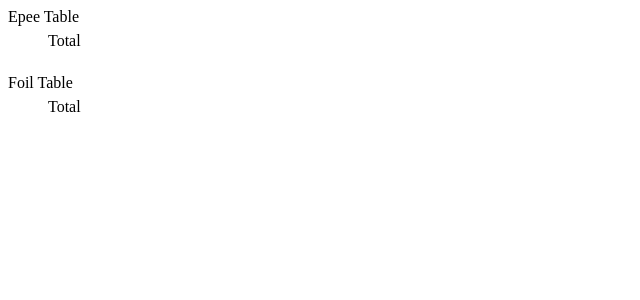
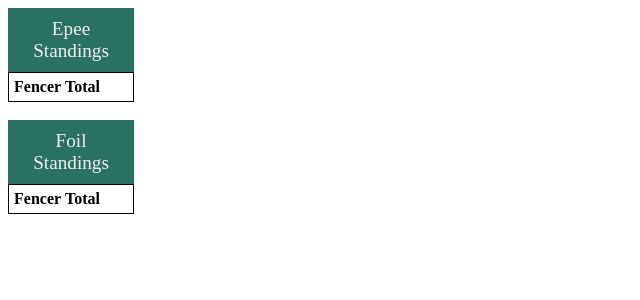
Before and after one commit to makrohn/ChamplainCupCalculator, a Django app: page /points/ in a window 1280 px wide. Shown: the top 300 px of the page, without its empty margins (0-640 px from the left). Run offline with Django 4.2, Linux system fonts and the light colour scheme; data that the repository does not hold is empty.

Commit message:
Better styling

```diff
--- a/points/static/standings.css
+++ b/points/static/standings.css
@@ -1,9 +1,21 @@
-table, th, td {
+table, td {
     border: 0px solid;
     padding: 2px;
     padding-right: 30px;
+    text-align: center;
   }
 
-  tr:nth-child(even) {
+table {
+    border: 1px solid;
+}
+
+caption {
+    background-color: #297260;
+    padding: 10px;
+    color: #f2f2f2;
+    font-size: larger;
+}
+
+tr:nth-child(even) {
     background-color: #f2f2f2;
-  }
+}
--- a/points/templates/index.html
+++ b/points/templates/index.html
@@ -3,21 +3,24 @@
     <link type="text/css" rel="stylesheet" href="{% static 'standings.css' %}">
 </head>
 <body>
-Epee Table
 <table>
-<tr>
-    <td>
-    </td>
+    <caption>
+Epee Standings
+    </caption>
+<thead>
+    <th>
+    Fencer
+    </th>
 {% for event, data in epee.events.items %}
-    <td>
+    <th>
         {{data.tournament}}<br />
         {{event}}
-    </td>
+    </th>
 {% endfor %}
-    <td>
+    <th>
         Total
-    </td>
-</tr>
+    </th>
+</thead>
 {% for fencer in epee.fencers %}
 <tr>
     {% for key, value in fencer.items %}
@@ -41,21 +44,24 @@ Epee Table
 {% endfor %}
 </table>
 <br />
-Foil Table
 <table>
-<tr>
-    <td>
-    </td>
+    <caption>
+Foil Standings
+    </caption>
+<thead>
+    <th>
+    Fencer
+    </th>
 {% for event, data in foil.events.items %}
-    <td>
+    <th>
         {{data.tournament}}<br />
         {{event}}
-    </td>
+    </th>
 {% endfor %}
-    <td>
+    <th>
         Total
-    </td>
-</tr>
+    </th>
+</thead>
 {% for fencer in foil.fencers %}
 <tr>
     {% for key, value in fencer.items %}
```
